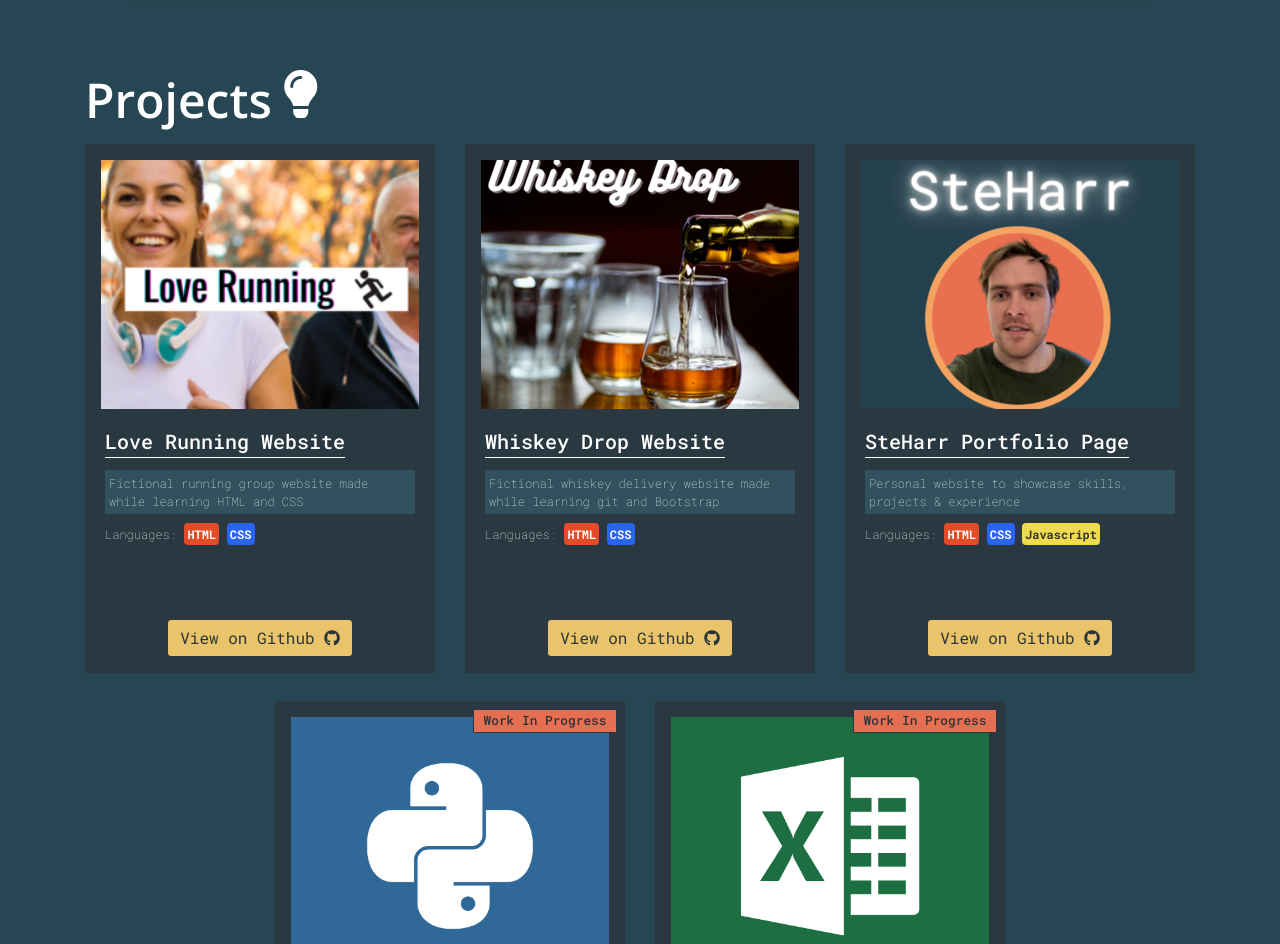
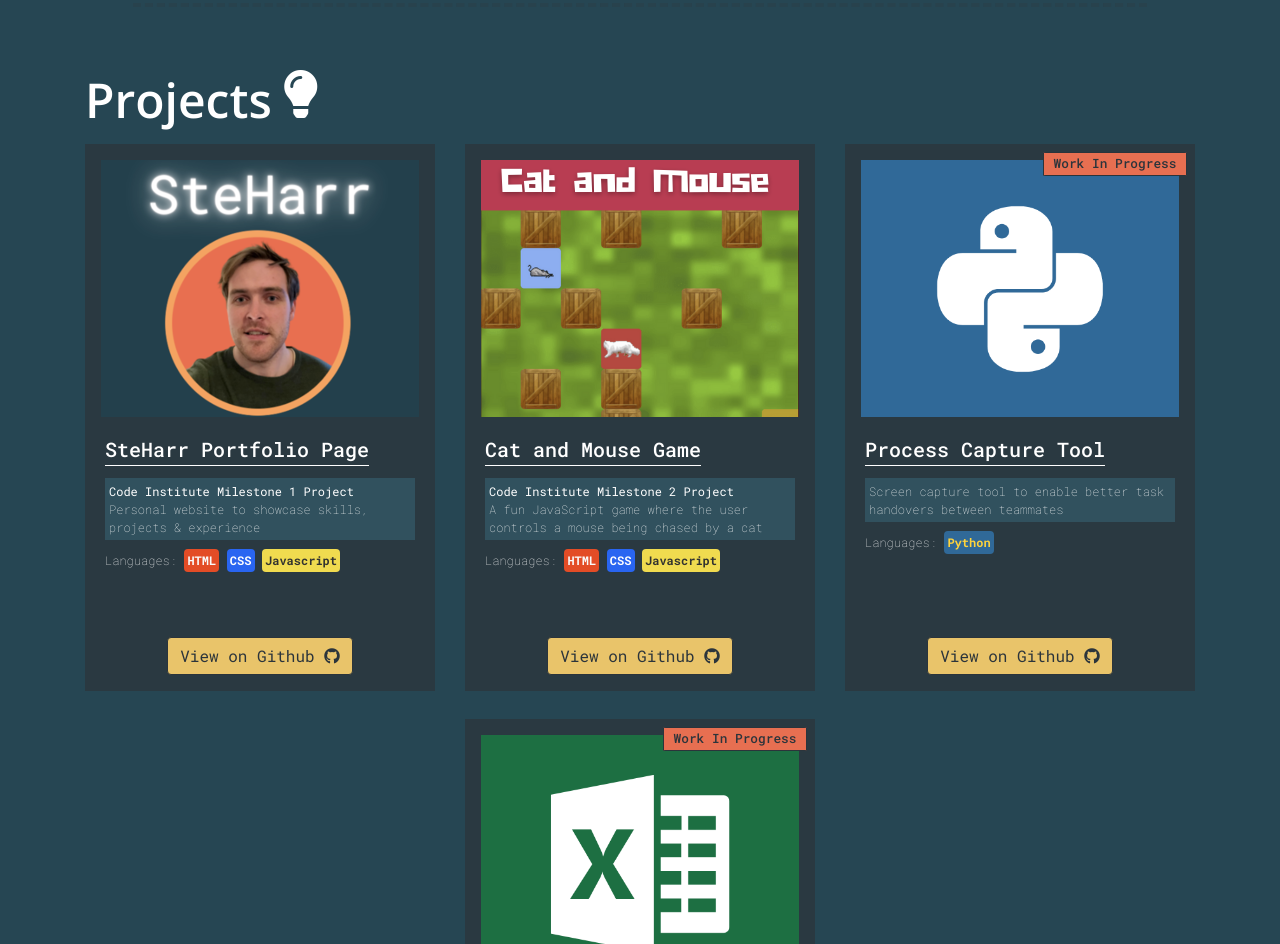
Before and after one commit to steharr/steharr-personal-website, a plain HTML site: page index.html in a window 1280 px wide. Shown: the part 2775-3719 px from the top of the page. Drawn offline with nearby package versions, Linux system fonts and the light colour scheme.

Commit message:
updated projects page with latest cat and mouse game project info

```diff
--- a/index.html
+++ b/index.html
@@ -357,26 +357,28 @@
         <div class="container">
             <div class="row justify-content-center">
                 <div class="col-sm-12 col-md-6 col-lg-4">
-                    <!-- Project cards were adapted from Boostrap Component: https://getbootstrap.com/docs/4.6/components/card/ -->
                     <!-- ******Project Card Start****** -->
                     <div class="card project-card">
                         <div class="project-card-image">
-                            <img src="assets/images/project_card_loverunning.png" class="card-img-top"
-                                alt="screenshot of the love running website project">
+                            <img src="assets/images/project_card_steharrportfolio.png" class="card-img-top"
+                                alt="screenshot of the steharr portfolio website project">
                         </div>
                         <div class="card-body">
-                            <h5 class="card-title">Love Running Website</h5>
-                            <p class="card-text">Fictional running group website made while learning HTML and CSS
+                            <h5 class="card-title">SteHarr Portfolio Page</h5>
+                            <p class="card-text"><strong>Code Institute Milestone 1 Project </strong><br> Personal
+                                website to showcase
+                                skills, projects & experience
                             </p>
                             <p class="card-tags">
                                 Languages:
                                 <span class="programming-lang-tag color-html-orange">HTML</span>
                                 <span class="programming-lang-tag color-css-blue">CSS</span>
+                                <span class="programming-lang-tag color-javascript-yellow">Javascript</span>
                             </p>
                         </div>
                         <div class="container-card-link-github">
-                            <a href="https://github.com/steharr" class="btn btn-steharr-standard card-link-github"
-                                target="_blank" rel="noopener">View
+                            <a href="https://github.com/steharr/ms1-portfolio-steharr"
+                                class="btn btn-steharr-standard card-link-github" target="_blank" rel="noopener">View
                                 on
                                 Github <i class="fab fa-github"></i></a>
                         </div>
@@ -387,39 +389,15 @@
                     <!-- ******Project Card Start****** -->
                     <div class="card project-card">
                         <div class="project-card-image">
-                            <img src="assets/images/project_card_whiskey_drop.png" class="card-img-top"
-                                alt="the whiskey drop website logo">
-                        </div>
-                        <div class="card-body">
-                            <h5 class="card-title">Whiskey Drop Website</h5>
-                            <p class="card-text">Fictional whiskey delivery website made while
-                                learning git and Bootstrap
-                            </p>
-                            <p class="card-tags">
-                                Languages:
-                                <span class="programming-lang-tag color-html-orange">HTML</span>
-                                <span class="programming-lang-tag color-css-blue">CSS</span>
-                            </p>
-                        </div>
-                        <div class="container-card-link-github">
-                            <a href="https://github.com/steharr" class="btn btn-steharr-standard card-link-github"
-                                target="_blank" rel="noopener">View
-                                on
-                                Github <i class="fab fa-github"></i></a>
-                        </div>
-                    </div>
-                    <!-- ******Project Card End****** -->
-                </div>
-                <div class="col-sm-12 col-md-6 col-lg-4">
-                    <!-- ******Project Card Start****** -->
-                    <div class="card project-card">
-                        <div class="project-card-image">
-                            <img src="assets/images/project_card_steharrportfolio.png" class="card-img-top"
+                            <img src="assets/images/project_card_cat_and_mouse.png" class="card-img-top"
                                 alt="screenshot of the steharr portfolio website project">
                         </div>
                         <div class="card-body">
-                            <h5 class="card-title">SteHarr Portfolio Page</h5>
-                            <p class="card-text">Personal website to showcase skills, projects & experience
+                            <h5 class="card-title">Cat and Mouse Game</h5>
+                            <p class="card-text">
+                                <strong>Code Institute Milestone 2 Project </strong>
+                                <br>
+                                A fun JavaScript game where the user controls a mouse being chased by a cat
                             </p>
                             <p class="card-tags">
                                 Languages:
@@ -429,8 +407,8 @@
                             </p>
                         </div>
                         <div class="container-card-link-github">
-                            <a href="https://github.com/steharr" class="btn btn-steharr-standard card-link-github"
-                                target="_blank" rel="noopener">View
+                            <a href="https://github.com/steharr/ms2-cat-and-mouse-game"
+                                class="btn btn-steharr-standard card-link-github" target="_blank" rel="noopener">View
                                 on
                                 Github <i class="fab fa-github"></i></a>
                         </div>
```
Also changed, not shown: assets/images/project_card_cat_and_mouse.png (added).
